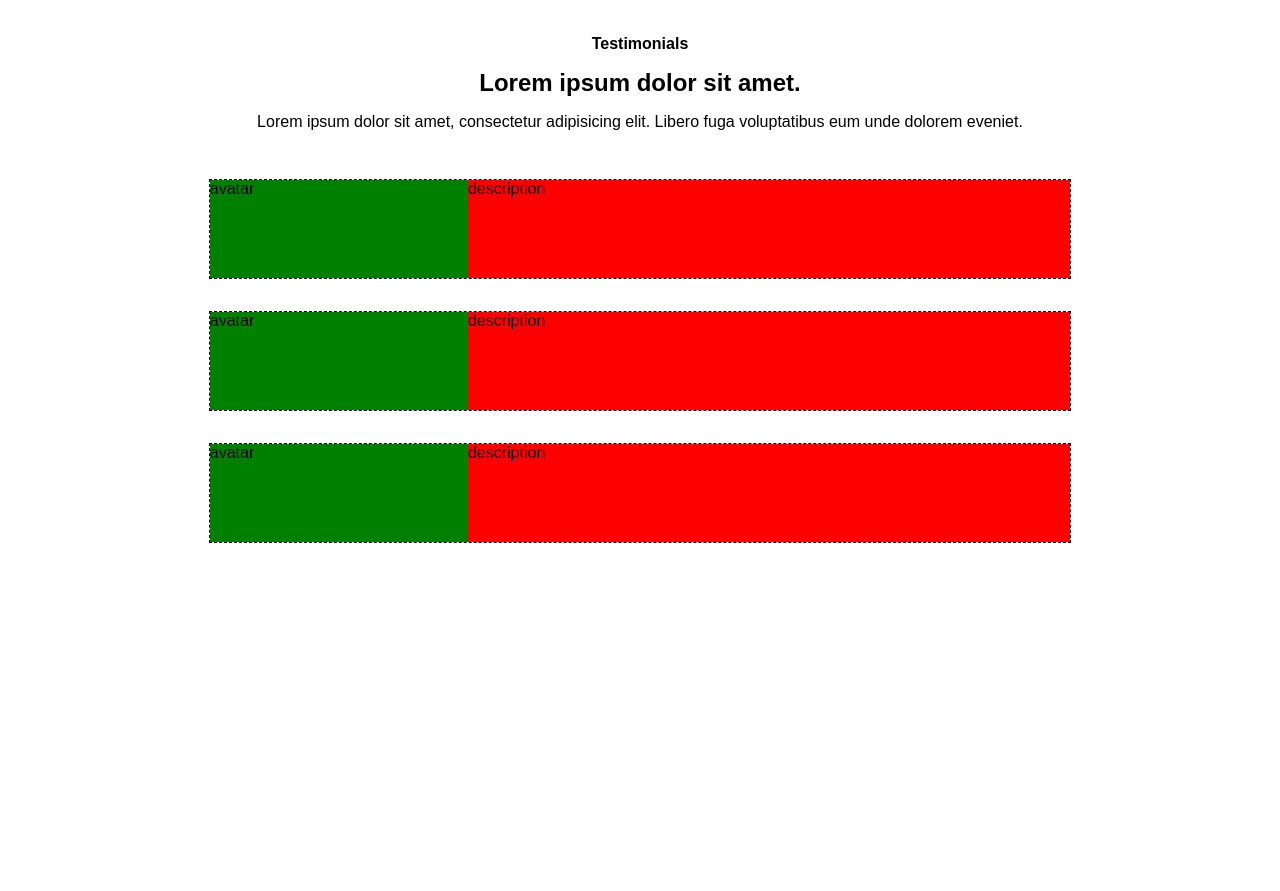
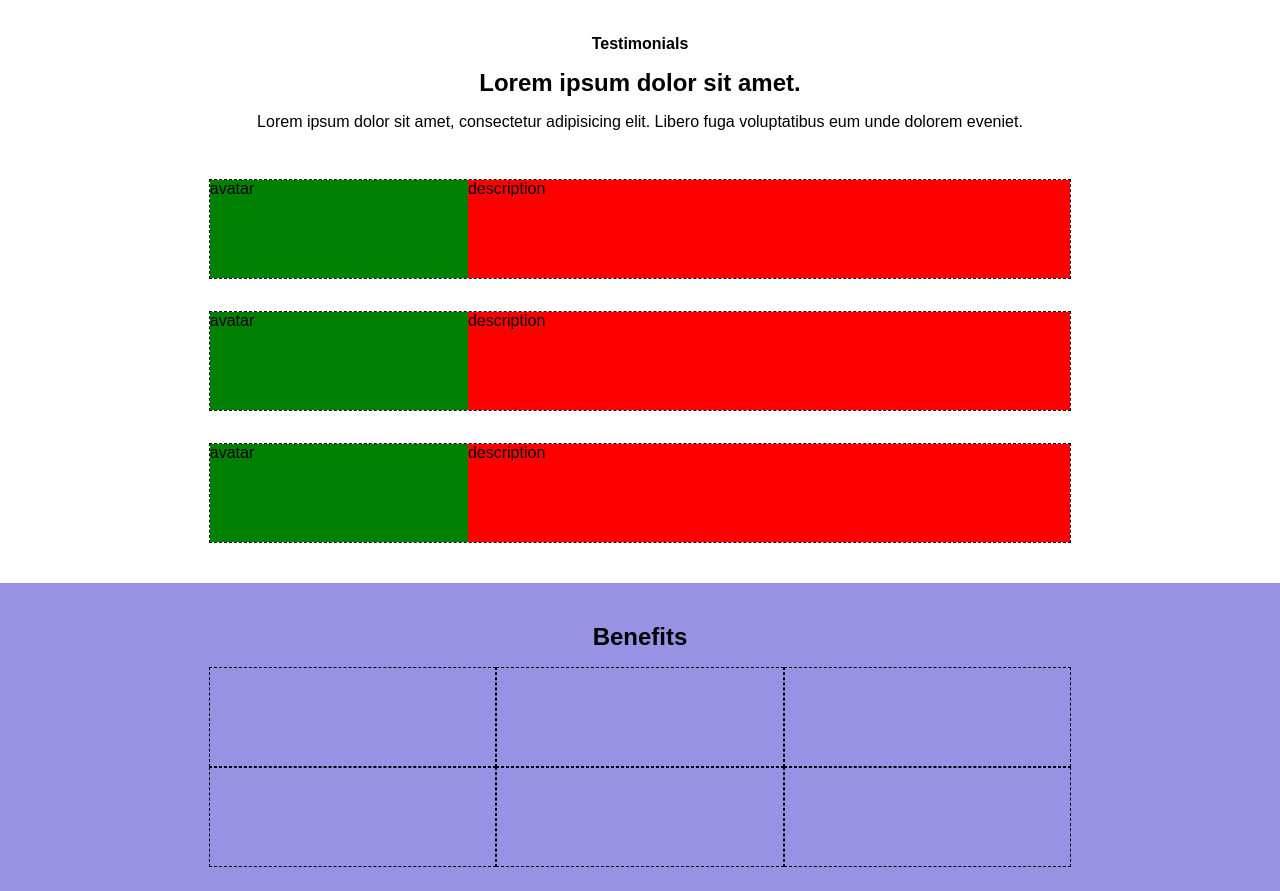
Before and after one commit to LeoneCarmelo/htmlcss-responsive-layout, a plain HTML site: page index.html in a window 1280 px wide. Shown: the part 497-1388 px from the top of the page. Before the commit the page ends 1080 px from the top, so only its background shows below. Drawn offline with Linux system fonts and the light colour scheme.

Commit message:
Add Benefits section blcks

```diff
--- a/assets/css/style.css
+++ b/assets/css/style.css
@@ -88,7 +88,7 @@ section {
 /* #endregion Demo */
 
 /* #region Planning */
-main section:nth-child(2) {
+main section:nth-child(even) {
     background-color: var(--bg-section);
 }
 /* #endregion Planning */
@@ -113,6 +113,12 @@ main section:nth-child(2) {
 
 /* #endregion Testimonials */
 
+/* #region Benefits */
+.benefits h2 {
+    text-align: center;
+    padding: 1rem 0;
+}
+/* #endregion Benefits */
 /* #endregion Main */
 
 /* #region Footer */
@@ -124,6 +130,10 @@ main section:nth-child(2) {
 @media screen and (min-width:480px) and (max-width:768px) {
     .col_md_8 {
         width: calc(100% / 12 * 8)
+    }
+
+    .col_md_6 {
+        width: calc(100% / 12 * 6)
     }
 
     .col_md_4 {
--- a/index.html
+++ b/index.html
@@ -72,6 +72,20 @@
             </div>
 
         </section>
+        <!-- Benefits -->
+        <section class="benefits">
+            <div class="container">
+                <h2>Benefits</h2>
+                <div class="row">
+                    <div class="col_12 col_md_6 col_lg_4"></div>
+                    <div class="col_12 col_md_6 col_lg_4"></div>
+                    <div class="col_12 col_md_6 col_lg_4"></div>
+                    <div class="col_12 col_md_6 col_lg_4"></div>
+                    <div class="col_12 col_md_6 col_lg_4"></div>
+                    <div class="col_12 col_md_6 col_lg_4"></div>
+                </div>
+            </div>
+        </section>
 
 
     </main>
```
